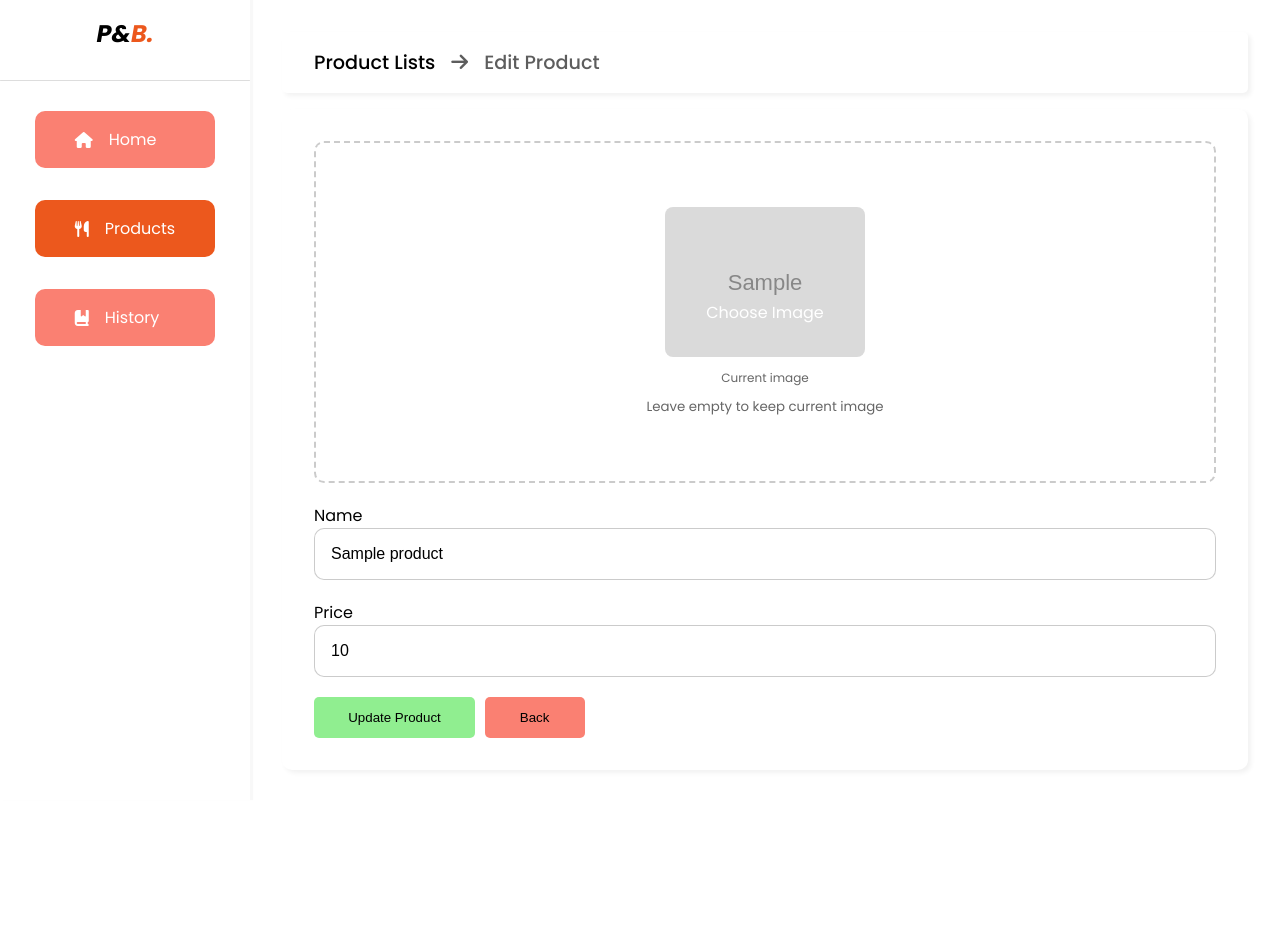
After one commit to zayennn/Dasar-Pemrogramman---UTS---Penjualan-Pembelian, a Flask app: page /products/edit-product/1 in a window 1280 px wide. The commit adds this page. Shown: the top 937 px of the page. Run offline with Flask 3, Linux system fonts and the light colour scheme; tables that the repository leaves empty or names only in its code hold one stand-in row (values such as "Sample post"); grey boxes marked "Sample" are stand-in pictures; some libraries are stand-ins or nearby versions.

Commit message:
added feature create, update, & total products ( on home page )

```diff
--- a/app.py
+++ b/app.py
@@ -1,10 +1,10 @@
 from flask import Flask, render_template
-from flask_mysqldb import MySQL
 
 # import blueprints
 from blueprints.home.route import home_bp
 from blueprints.products.route import products_bp
 from blueprints.history.route import history_bp
+from extensions import mysql
 
 app = Flask(__name__)
 
@@ -13,13 +13,16 @@ app.register_blueprint(products_bp)
 app.register_blueprint(history_bp)
 
 
-# flask mysql db
+# flask mysql db config
 app.config['MYSQL_HOST'] = 'localhost'
 app.config['MYSQL_USER'] = 'root'
 app.config['MYSQL_PASSWORD'] = ''
 app.config['MYSQL_DB'] = 'db_project_uts'
 
-mysql = MySQL(app)
+# image
+app.config['UPLOAD_FOLDER'] = 'static/images'
+
+mysql.init_app(app)
 
 if __name__ == "__main__" :
     app.run(debug=True)
--- a/blueprints/products/route.py
+++ b/blueprints/products/route.py
@@ -1,11 +1,77 @@
-from flask import Blueprint, render_template, request
+import os
+from flask import Blueprint, render_template, request, url_for, redirect, current_app
+from werkzeug.utils import secure_filename
+
+from extensions import mysql
 
 products_bp = Blueprint('products', __name__, url_prefix='/products')
 
 @products_bp.route('/')
 def index() :
-    return render_template('pages/products/index.html')
+    cursor = mysql.connection.cursor()
+    cursor.execute("SELECT * FROM products")
+    products = cursor.fetchall()
+    cursor.close()
+    return render_template('pages/products/index.html', products=products)
 
-@products_bp.route('/create-product')
+@products_bp.route('/create-product', methods=['GET', 'POST'])
 def create() :
+    if request.method == 'POST' :
+        name = request.form['name']
+        price = request.form['price']
+        image = request.files['image']
+
+        filename = None
+
+        if image and image.filename != '':
+            filename = secure_filename(image.filename)
+            upload_path = os.path.join(current_app.config['UPLOAD_FOLDER'], filename)
+            image.save(upload_path)
+
+        cursor = mysql.connection.cursor()
+        cursor.execute("INSERT INTO products (name, price, image) VALUES (%s, %s, %s)", (name, price, filename))
+        mysql.connection.commit()
+        cursor.close()
+
+        return redirect(url_for('products.index'))
+
     return render_template('pages/products/create.html')
+
+@products_bp.route('/edit-product/<int:id>', methods=['GET', 'POST'])
+def update(id) :
+    if request.method == 'POST' :
+        name = request.form['name']
+        price = request.form['price']
+        image = request.files['image']
+
+        cursor = mysql.connection.cursor()
+
+        # Jika ada gambar baru yang diupload
+        if image and image.filename != '':
+            filename = secure_filename(image.filename)
+            upload_path = os.path.join(current_app.config['UPLOAD_FOLDER'], filename)
+            image.save(upload_path)
+
+            # Update dengan gambar baru
+            cursor.execute("UPDATE products SET name = %s, price = %s, image = %s WHERE id = %s",
+                         (name, price, filename, id))
+        else:
+            # Update tanpa mengubah gambar
+            cursor.execute("UPDATE products SET name = %s, price = %s WHERE id = %s",
+                         (name, price, id))
+
+        mysql.connection.commit()
+        cursor.close()
+
+        return redirect(url_for('products.index'))
+
+    # GET request - tampilkan form dengan data produk
+    cursor = mysql.connection.cursor()
+    cursor.execute("SELECT * FROM products WHERE id = %s", (id,))
+    product = cursor.fetchone()
+    cursor.close()
+
+    if not product:
+        return redirect(url_for('products.index'))
+
+    return render_template('pages/products/update.html', product=product)
--- /dev/null
+++ b/extensions.py
@@ -0,0 +1,3 @@
+from flask_mysqldb import MySQL
+
+mysql = MySQL()
--- a/static/style.css
+++ b/static/style.css
@@ -213,6 +213,7 @@ nav ul a {
 
 .product__card img {
     width: 100%;
+    height: 100%;
     object-fit: cover;
     transition: var(--transition);
     /* transform: translate(0, -20px); */
@@ -234,6 +235,10 @@ nav ul a {
     align-items: center;
     gap: .6rem;
     flex-wrap: wrap;
+}
+
+.btn__group a {
+    text-decoration: none;
 }
 
 .btn__group .btn {
@@ -264,7 +269,10 @@ nav ul a {
 }
 
 .btn__add-product {
+    display: block;
+    margin: 0 0 0 auto;
     text-decoration: none;
+    width: max-content !important;
 }
 
 .btn.btn__secondary {
@@ -305,10 +313,6 @@ form {
     border: 1.5px solid #00000034;
 }
 
-input[type="file"] {
-    display: none;
-}
-
 .form__input.image {
     display: block;
     width: 100%;
@@ -318,7 +322,27 @@ input[type="file"] {
     text-align: center;
     cursor: pointer;
     color: #666;
+    position: relative;
 }
+
+.file__label {
+    position: absolute;
+    top: 50%;
+    left: 50%;
+    transform: translate(-50%, -50%);
+    padding: 3rem 5rem;
+    /* background-color: salmon; */
+}
+
+.file__label.update {
+    color: #fff;
+    z-index: 10;
+}
+
+input[type="file"] {
+    display: none;
+}
+
 
 form .btn__group {
     width: 30%;
--- a/templates/layouts/index.html
+++ b/templates/layouts/index.html
@@ -32,6 +32,9 @@
 
     <!-- font awesome -->
     <script src="https://kit.fontawesome.com/d71dac1f06.js" crossorigin="anonymous"></script>
+
+    {% block scripts %}
+    {% endblock %}
 </body>
 
 </html>
--- a/templates/pages/home/index.html
+++ b/templates/pages/home/index.html
@@ -9,7 +9,7 @@
     <div class="card">
         <i class="fa-solid fa-utensils"></i>
         <h3>total products</h3>
-        <p>100</p>
+        <p>{{ product_count }}</p>
     </div>
     <div class="card">
         <i class="fa-solid fa-cart-shopping"></i>
--- /dev/null
+++ b/templates/pages/products/update.html
@@ -0,0 +1,39 @@
+{% extends 'layouts/index.html' %}
+
+{% block breadcrumb %}
+    <a href="{{ url_for('products.index') }}">product lists</a>
+    <i class="fa-solid fa-arrow-right"></i>
+    <span>edit product</span>
+{% endblock %}
+
+{% block content %}
+    <form action="{{ url_for('products.update', id=product[0]) }}" method="POST" enctype="multipart/form-data">
+        <div class="form__input image">
+            <label for="image" class="file__label update">Choose Image</label>
+            {% if product[3] %}
+                <div style="margin-bottom: 10px;">
+                    <img src="{{ url_for('static', filename='images/' ~ product[3]) }}"
+                         alt="{{ product[1] }}"
+                         style="max-width: 200px; max-height: 200px; border-radius: 8px; filter: grayscale(1);">
+                    <p style="margin-top: 5px; font-size: 12px; color: #666;">Current image</p>
+                </div>
+            {% endif %}
+            <input type="file" id="image" name="image">
+            <small style="display: block; margin-top: 5px; color: #666;">Leave empty to keep current image</small>
+        </div>
+        <div class="form__input">
+            <label for="name">name</label>
+            <input type="text" name="name" class="form__control" value="{{ product[1] }}" required>
+        </div>
+        <div class="form__input">
+            <label for="price">price</label>
+            <input type="number" name="price" class="form__control" value="{{ product[2] }}" required>
+        </div>
+        <div class="btn__group">
+            <button class="btn btn__primary">update product</button>
+            <a href="{{ url_for('products.index') }}">
+                <button type="button" class="btn btn__danger">back</button>
+            </a>
+        </div>
+    </form>
+{% endblock %}
```
Also changed, not shown: blueprints/home/route.py (+7 -1 lines), templates/pages/products/create.html (+4 -4 lines), templates/pages/products/index.html (+23 -3 lines).
